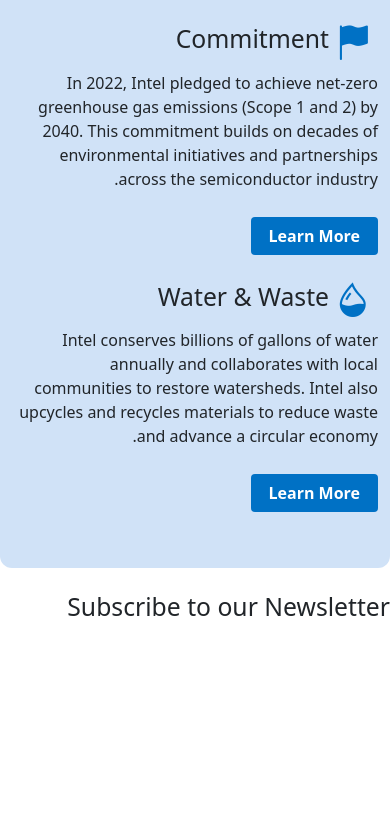
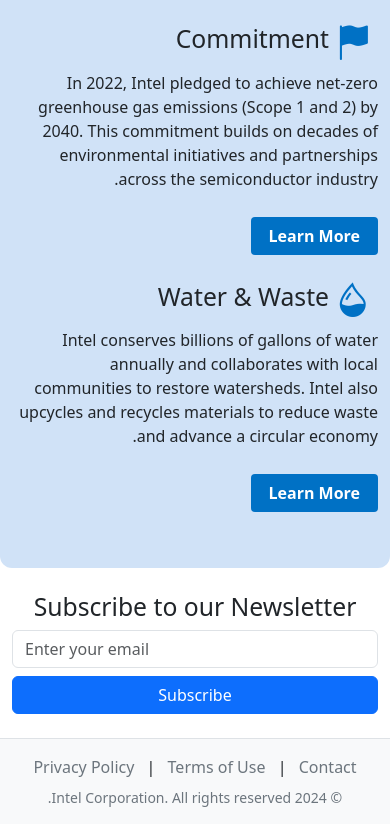
Before and after one commit to Ricard0ugh/03-Project-Intel-Localization, a plain HTML site: page index.html in a window 390 px wide. Shown: the part 3190-4014 px from the top of the page. Before the commit the page ends 3820 px from the top, so only its background shows below. Drawn offline with nearby package versions, Linux system fonts and the light colour scheme.

Commit message:
Enhance subscription form with responsive layout and add footer navigation links

```diff
--- a/index.html
+++ b/index.html
@@ -221,9 +221,40 @@
 
   <!-- Subscription Form -->
   <section>
-    <h2>Subscribe to our Newsletter</h2>
-    <!-- Add form here -->
+    <h2 class="text-center">Subscribe to our Newsletter</h2>
+    <!-- Bootstrap responsive row for email and subscribe button -->
+    <form class="container" style="max-width:500px;">
+      <div class="row align-items-end">
+        <!-- Email input field -->
+        <div class="col-12 col-md-8 mb-2 mb-md-0">
+          <label for="newsletter-email" class="form-label visually-hidden">Email address</label>
+          <input type="email" class="form-control" id="newsletter-email" placeholder="Enter your email" required>
+        </div>
+        <!-- Subscribe button -->
+        <div class="col-12 col-md-4 d-grid">
+          <label class="form-label d-none d-md-block" style="visibility:hidden;">Subscribe</label>
+          <button type="submit" class="btn btn-primary w-100">Subscribe</button>
+        </div>
+      </div>
+    </form>
   </section>
 
+  <!-- Footer Section -->
+  <footer class="bg-light border-top mt-4 py-3">
+    <div class="container text-center">
+      <!-- Navigation links in the footer -->
+      <nav class="mb-2">
+        <a href="#" class="mx-2 text-decoration-none text-secondary">Privacy Policy</a>
+        <span>|</span>
+        <a href="#" class="mx-2 text-decoration-none text-secondary">Terms of Use</a>
+        <span>|</span>
+        <a href="#" class="mx-2 text-decoration-none text-secondary">Contact</a>
+      </nav>
+      <!-- Copyright notice -->
+      <div class="text-secondary small">
+        &copy; 2024 Intel Corporation. All rights reserved.
+      </div>
+    </div>
+  </footer>
 </body>
 </html>
```
